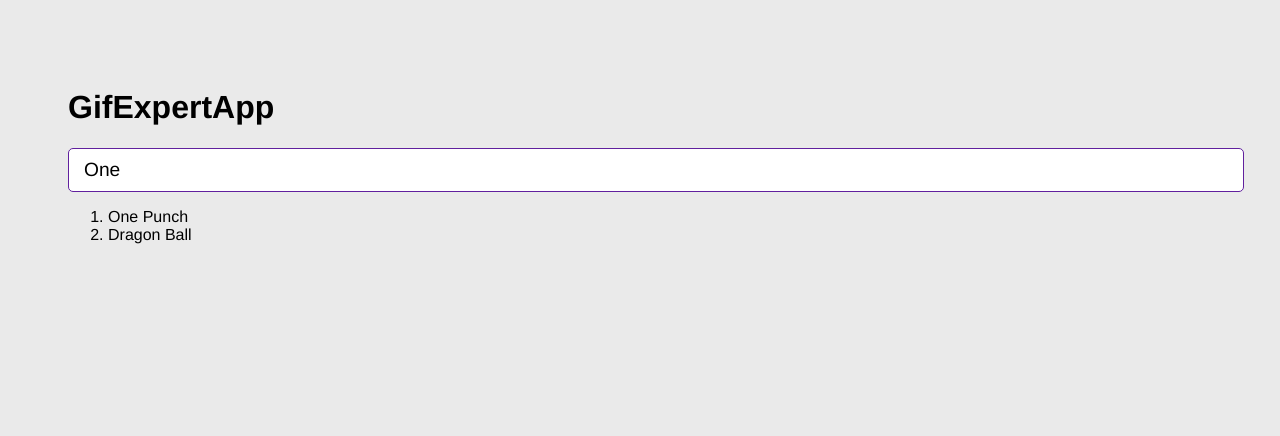
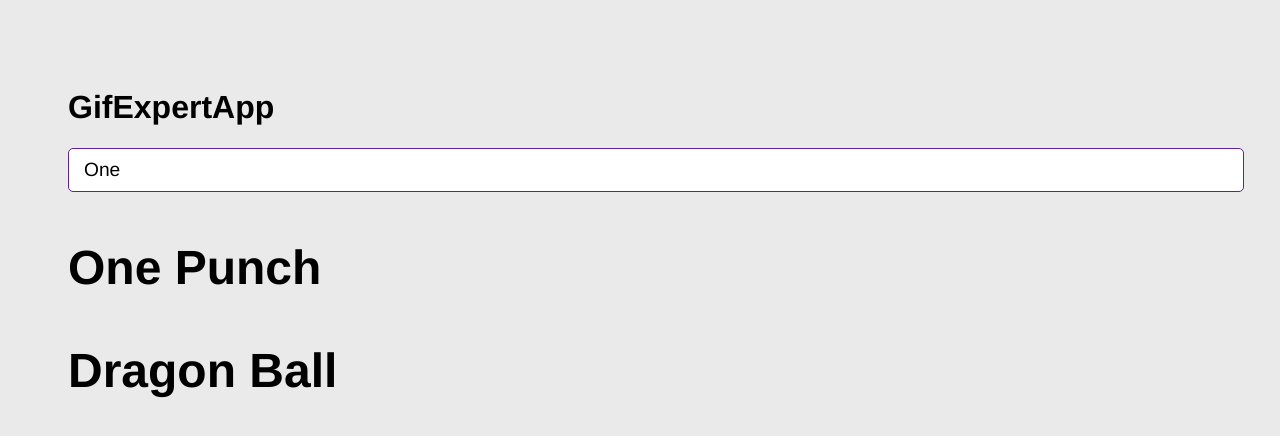
Before and after one commit to sebaswing/React0, a React (Vite) app in the folder 04-gif-expert-app/: page / in a window 1280 px wide. Shown: the top 436 px of the page. Built offline with nearby package versions, Linux system fonts and the light colour scheme.

Commit message:
add new component and validate unicity in categories

```diff
--- a/04-gif-expert-app/src/GifExpertApp.jsx
+++ b/04-gif-expert-app/src/GifExpertApp.jsx
@@ -1,11 +1,14 @@
 import { useState } from "react";
 import { AddCategory } from "./components/AddCategory";
+import { GifGrid } from "./components/GifGrid";
 
 export const GifExpertApp = () => {
 
   const [categories, setCategories] = useState(['One Punch','Dragon Ball']);
 
   const onAddCategory = (newCategory) => {
+
+    if( categories.includes(newCategory) ) return;
     // setCategories([...categories, 'Valorant']);
     // setCategories( cat => [...cat, 'Valorant']);
     setCategories([ newCategory, ...categories]);
@@ -13,25 +16,22 @@
 
   return (
     <>
-    {/*titulo  */}
       <h1>GifExpertApp</h1>
+      <AddCategory
 
-      {/*input */}
-
-      <AddCategory
-        // setCategories={setCategories}
         onNewCategory= {value => onAddCategory(value)}
       />
 
-      {/*listado de gifs */}
-      <ol>
-        {
-          categories.map( category => {
-            return <li key={category}>{category}</li>
-          })
-        }
-      </ol>
-       {/*gif item */}
+      {
+        categories.map( (category) =>
+            (
+            <GifGrid
+              key={category}
+              category={category}
+            />
+          ))
+      }
+
 
     </>
   )
--- /dev/null
+++ b/04-gif-expert-app/src/components/GifGrid.jsx
@@ -0,0 +1,11 @@
+export const GifGrid = ({category}) => {
+
+	const gifs = [1,2,3,4,5];
+
+    return (
+    <>
+        <h3>{category}</h3>
+
+    </>
+  )
+}
```
